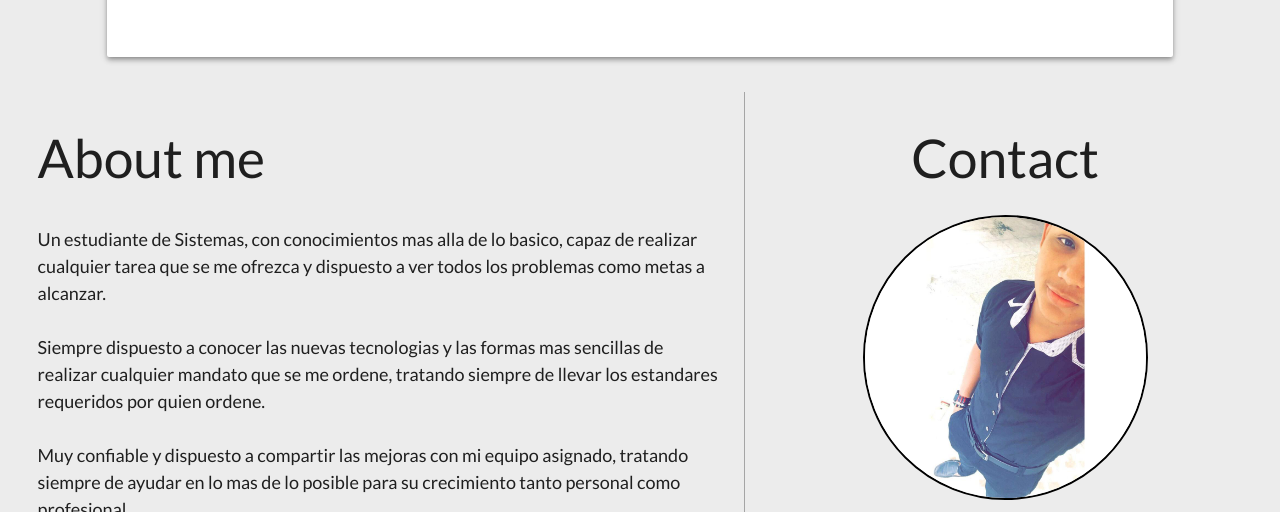
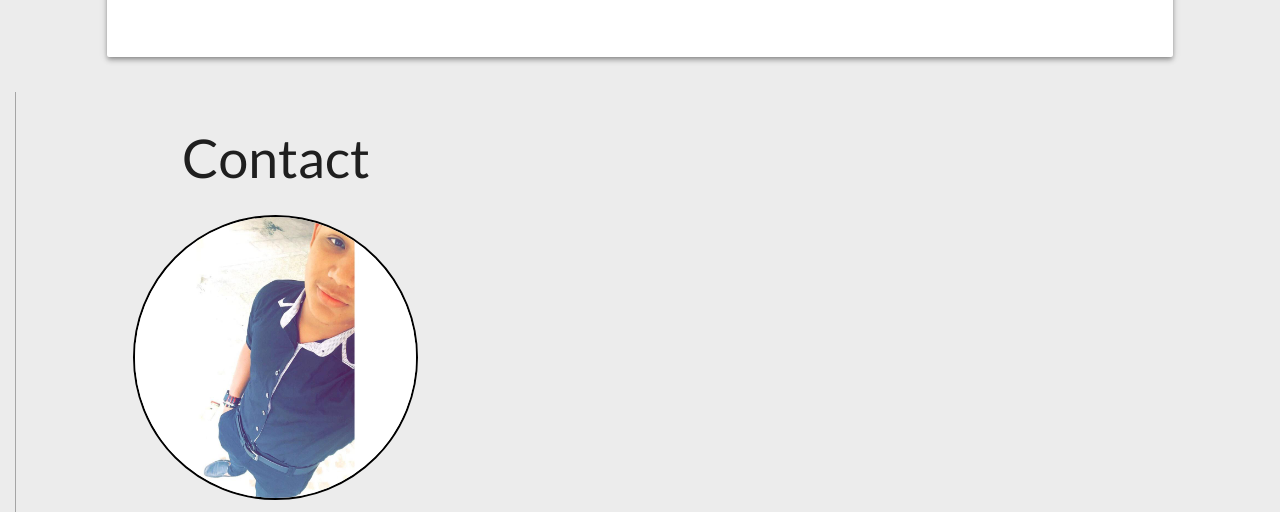
Before and after one commit to sebasjoa/CV, a plain HTML site: page index.html in a window 1280 px wide. Shown: the part 2862-3374 px from the top of the page. Drawn offline with nearby package versions, Linux system fonts and the light colour scheme; files whose address does not match are found by name.

Commit message:
Quite el about text

```diff
--- a/index.html
+++ b/index.html
@@ -149,45 +149,8 @@
 
 
 	</div>
-
-
-
-
-
-
-
-
-
-
 	<div class="contact">
         <div class="row">
-            <div class="textAbout col s12 l7">
-                <div class="col s12">
-                    <h2 id="contact">About me</h2>
-                </div>
-                <div class="col s12">
-                    <p> Un estudiante de Sistemas, con conocimientos mas alla de lo basico, capaz de realizar cualquier tarea
-						que se me ofrezca y dispuesto a ver todos los problemas como metas a alcanzar. <br><br>
-
-						Siempre dispuesto a conocer las nuevas tecnologias y las formas mas sencillas de realizar cualquier
-						mandato que se me ordene, tratando siempre de llevar los estandares requeridos por quien ordene. <br><br>
-
-						Muy confiable y dispuesto a compartir las mejoras con mi equipo asignado, tratando siempre de ayudar
-						en lo mas de lo posible para su crecimiento tanto personal como profesional. <br><br>
-
-						Aun con la corta edad, gozo del conocimiento de varios lenguajes de programacion, gracias a mi fortaleza
-						de poder aprenderlos bajo el criterio del querer. <br><br>
-
-						Estando atento a cualquier otro conocimiento que no he tenido, para asi investigar las pautas de lugar
-						para conocerlo. <br><br>
-
-						Siempre buscando informacion para estar actualizado con los estandares internacionales y las mejoras tecnologicas. <br><br>
-
-						Dispuesto a dar todo!
-
-                    </p>
-                </div>
-            </div>
             <div class="contactInfo col s12 l5">
                 <div class="col s12">
                     <h2>Contact</h2>
```
